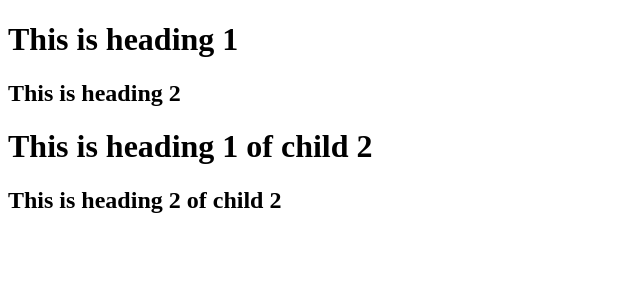
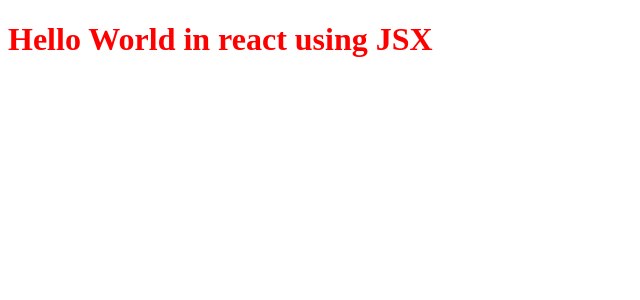
Before and after one commit to Dhaval-Joshi898/React, a React (Vite) app: page / in a window 1280 px wide. Shown: the top 300 px of the page, without its empty margins (0-640 px from the left). Built offline with nearby package versions, Linux system fonts and the light colour scheme.

Commit message:
used JSX for adding tags into html from react

```diff
--- a/App.js
+++ b/App.js
@@ -1,29 +1,41 @@
 import React from 'react';
 import ReactDOM from 'react-dom/client';
 
-const parent = React.createElement("div", { id: 'parent' }, [React.createElement('div', { id: 'child' },
-    [React.createElement('h1', { id: 'heading1' }, "This is heading 1"), React.createElement('h2', { id: 'heading2' }, 'This is heading 2')]),
-    React.createElement('div', { id: 'child2' },
-        [React.createElement('h1', { id: 'heading1' }, "This is heading 1 of child 2"), React.createElement('h2', { id: 'heading2' }, 'This is heading 2 of child 2')])])
 
-const root = ReactDOM.createRoot(document.getElementById('root'))     //createRoot is part of ReactDOM module
+//Using core React
+// React ELement is OBJEct => to HTMl on (render)
+// const heading=React.createElement('h1',{id:"headings"},"Hello world from Core react")
+// const root =ReactDOM.createRoot(document.getElementById('root'))
+// root.render(heading)
 
-root.render(parent)
+//USING JSX JSX :HTMl like syntax
+// JSX converted to react Element and then on render it converts to html for browser to understand
+const jsxheading=<h1 id='headingid' className='headingclass'>Hello World in react using JSX</h1>
+const root =ReactDOM.createRoot(document.getElementById('root'))
+root.render(jsxheading)
 
 
- /**
-         * <div id=parent>
-         *   <div id=child>
-         *      <h1 id='heading1'> This is h1 </h1>   //used array to add these siblings
-         *      <h2 id='heading2'> This is heading 2</h2>  //used array to add these siblings
-         *   </div>
 
-         *   <div id=child2>
-         *      <h1 id='heading1'> This is heading 1 of child 2 </h1>   //used array to add these siblings
-         *      <h2 id='heading2'> This is heading 2 of child 2</h2>  //used array to add these siblings
-         *   </div>
-         *
-         * </div>
-         */
 
-        //to create nested html elements
+
+
+
+
+
+
+
+
+
+
+
+
+
+
+// const parent = React.createElement("div", { id: 'parent' }, [React.createElement('div', { id: 'child' },
+//     [React.createElement('h1', { id: 'heading1' }, "This is heading 1"), React.createElement('h2', { id: 'heading2' }, 'This is heading 2')]),
+//     React.createElement('div', { id: 'child2' },
+//         [React.createElement('h1', { id: 'heading1' }, "This is heading 1 of child 2"), React.createElement('h2', { id: 'heading2' }, 'This is heading 2 of child 2')])])
+
+// const root = ReactDOM.createRoot(document.getElementById('root'))     //createRoot is part of ReactDOM module
+
+// root.render(parent)
```
